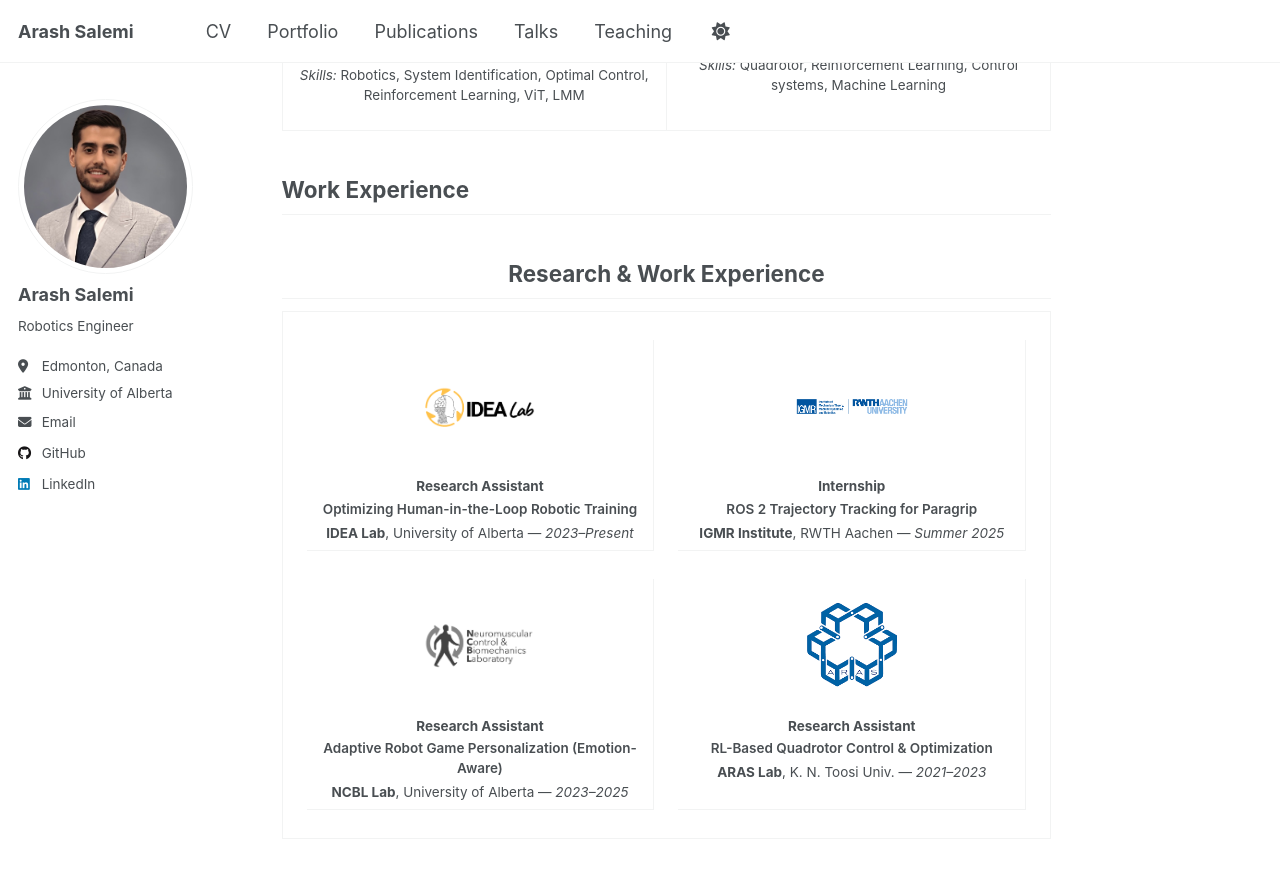
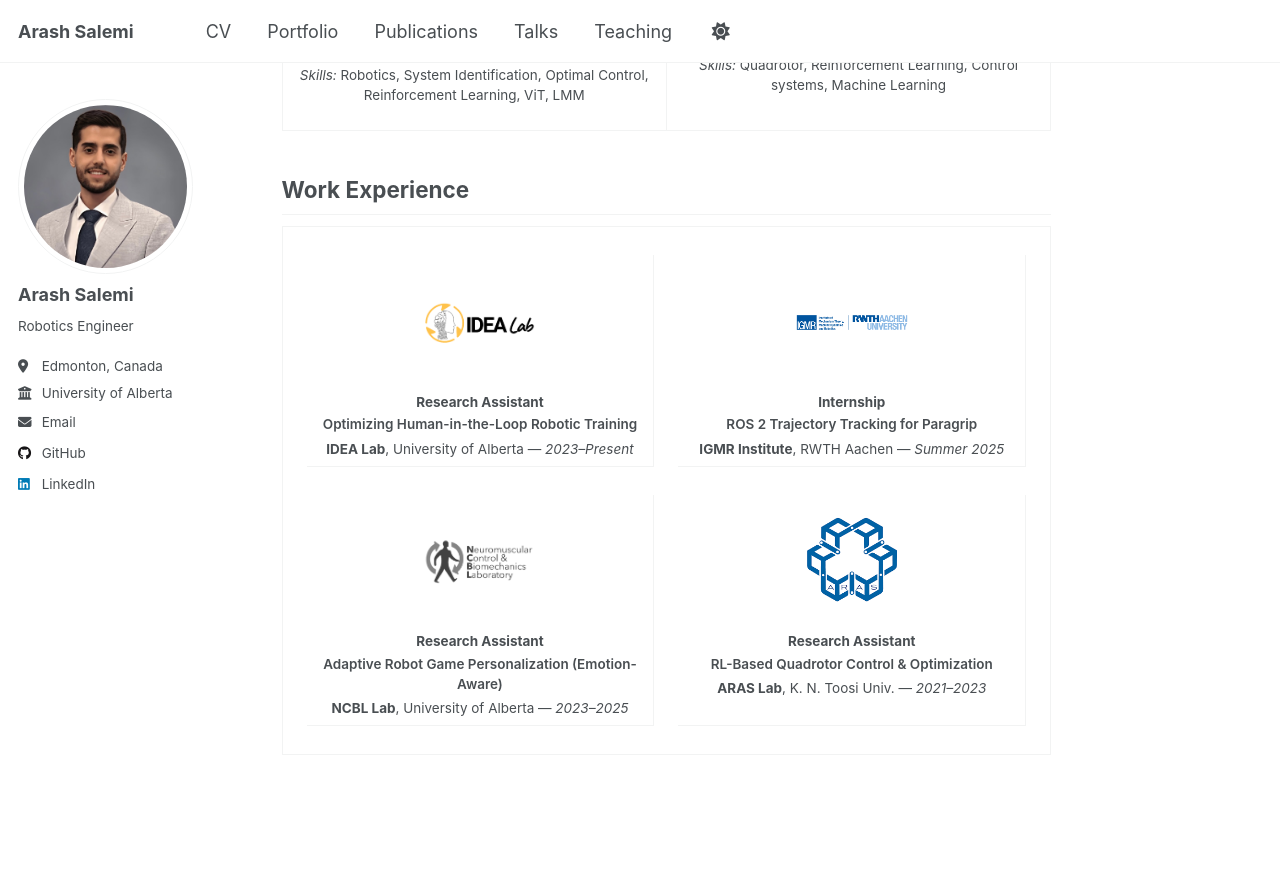
Before and after one commit to arash-salemi/arash-salemi.github.io, a Jekyll site: the page built from _pages/about.md, in a window 1280 px wide and 900 px high, scrolled down 1292 px. Shown: the top 878 px of the window. Built offline with Jekyll 4.4.1, drawn with Linux system fonts in a browser that asks for light colours; a script that is not in the unit is left out.

Commit message:
Update about.md

```diff
--- a/_pages/about.md
+++ b/_pages/about.md
@@ -55,8 +55,6 @@ Education
 Work Experience
 ------
 
-<h2 align="center">Research & Work Experience</h2>
-
 <table style="width:100%; table-layout:fixed; border-collapse:separate; border-spacing:24px 28px;">
   <tr>
     <!-- IDEA Lab -->
```
